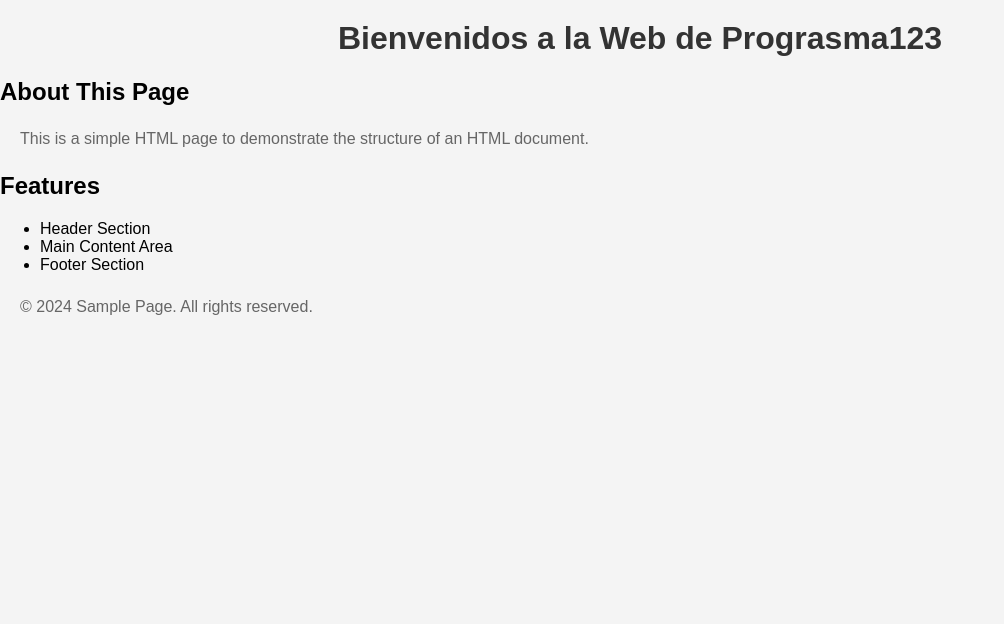
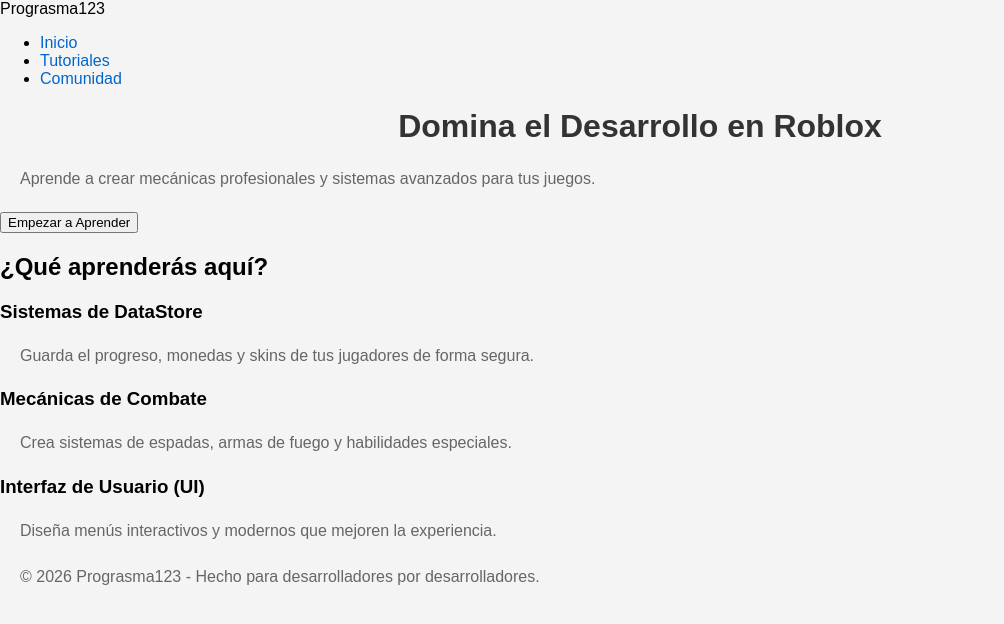
Before and after one commit to prograsma-eng/programma-eng.github.io, a plain HTML site: page index.html in a window 1280 px wide. Shown: the whole page, without its empty margins (0-1004 px from the left). Drawn offline with Linux system fonts and the light colour scheme.

Commit message:
Update index.html

```diff
--- a/index.html
+++ b/index.html
@@ -1,31 +1,51 @@
 <!DOCTYPE html>
-<html lang="en">
+<html lang="es">
 <head>
     <meta charset="UTF-8">
     <meta name="viewport" content="width=device-width, initial-scale=1.0">
-    <title>Sample HTML Page</title>
+    <title>Prograsma123 | Comunidad de Devs Roblox</title>
     <link rel="stylesheet" href="styles.css">
+    <link href="https://fonts.googleapis.com/css2?family=Poppins:wght@300;400;700&display=swap" rel="stylesheet">
 </head>
 <body>
     <header>
-        <h1>Bienvenidos a la Web de Prograsma123</h1>
+        <nav>
+            <div class="logo">Prograsma123</div>
+            <ul>
+                <li><a href="#inicio">Inicio</a></li>
+                <li><a href="#tutoriales">Tutoriales</a></li>
+                <li><a href="#comunidad">Comunidad</a></li>
+            </ul>
+        </nav>
+        <div class="hero">
+            <h1>Domina el Desarrollo en Roblox</h1>
+            <p>Aprende a crear mecánicas profesionales y sistemas avanzados para tus juegos.</p>
+            <button class="btn-main">Empezar a Aprender</button>
+        </div>
     </header>
+
     <main>
-        <section>
-            <h2>About This Page</h2>
-            <p>This is a simple HTML page to demonstrate the structure of an HTML document.</p>
-        </section>
-        <section>
-            <h2>Features</h2>
-            <ul>
-                <li>Header Section</li>
-                <li>Main Content Area</li>
-                <li>Footer Section</li>
-            </ul>
+        <section id="tutoriales" class="features">
+            <h2>¿Qué aprenderás aquí?</h2>
+            <div class="grid-cards">
+                <div class="card">
+                    <h3>Sistemas de DataStore</h3>
+                    <p>Guarda el progreso, monedas y skins de tus jugadores de forma segura.</p>
+                </div>
+                <div class="card">
+                    <h3>Mecánicas de Combate</h3>
+                    <p>Crea sistemas de espadas, armas de fuego y habilidades especiales.</p>
+                </div>
+                <div class="card">
+                    <h3>Interfaz de Usuario (UI)</h3>
+                    <p>Diseña menús interactivos y modernos que mejoren la experiencia.</p>
+                </div>
+            </div>
         </section>
     </main>
+
     <footer>
-        <p>&copy; 2024 Sample Page. All rights reserved.</p>
+        <p>&copy; 2026 Prograsma123 - Hecho para desarrolladores por desarrolladores.</p>
     </footer>
-
+</body>
 </html>
```
